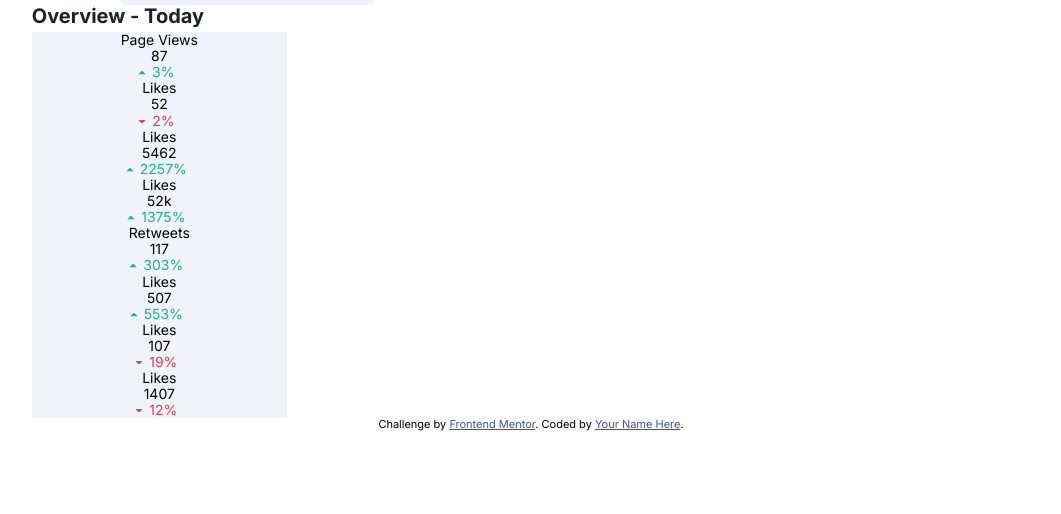
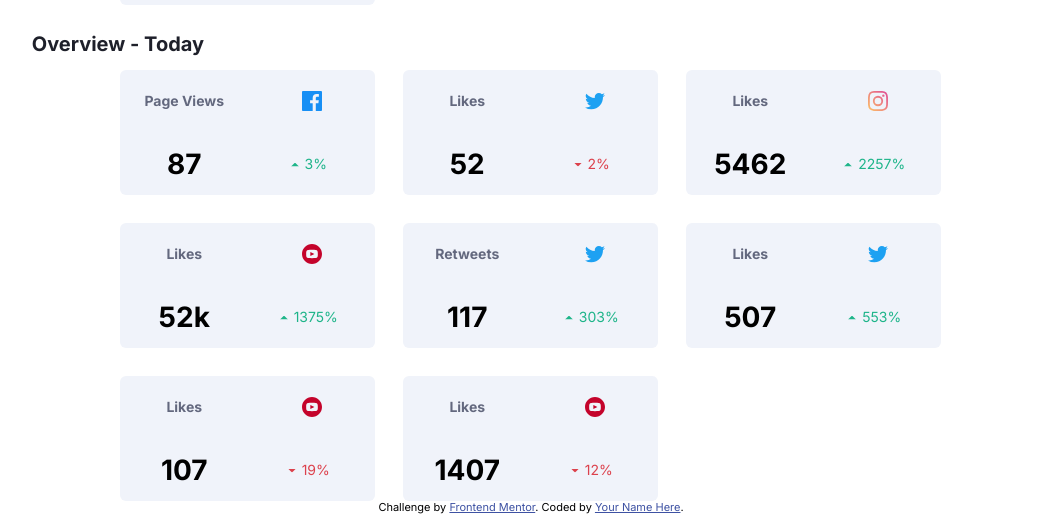
Before and after one commit to VICODE-YT/Social-Media-Dashboard-theme-switch, a plain HTML site: page public/index.html in a window 1280 px wide. Shown: the part 554-1068 px from the top of the page, without its empty margins (109-1170 px from the left). Before the commit the page ends 985 px from the top, so only its background shows below. Drawn offline with Linux system fonts and the light colour scheme.

Commit message:
Bottom overview elements, styled and grided.

```diff
--- a/public/index.css
+++ b/public/index.css
@@ -144,6 +144,8 @@ body{
    flex-direction: column;
    justify-content: space-evenly;
    align-items: center;
+   border-radius: 6px;
+
 }
 /* Dark theme */
 .card-dark-theme{
@@ -152,7 +154,6 @@ body{
 .card{
    height: 216px;
    position:relative;
-   border-radius: 6px;
    overflow:hidden;
 }
 .card__decoration{
@@ -200,6 +201,61 @@ body{
 .card__today-amount {
    font-weight: 700;
 }
+/* Bottom */
+.main-container__overview-today{
+   margin-top: 28px;
+}
+.overview-today__grid-overview{
+   grid-template-columns: repeat(auto-fill,255px);
+   display: grid;
+
+   align-items: center;
+   align-content: center;
+
+   justify-content: center;
+   justify-items: center;
+   row-gap: 28px;
+   column-gap: 28px;
+   margin-top: 14px;
+
+}
+.overview-card{
+   height: 125px;
+   display: grid;
+   grid-template-rows: repeat(2,50%);
+   grid-template-columns: repeat(2,50%);
+
+   justify-content: center;
+   align-content: center;
+
+   justify-items: center;
+   align-items: center;
+
+}
+.overview-card__amount{
+   font-size: 2em;
+   font-weight: 700;
+}
+.icon-facebook{
+   content: url(images/icon-facebook.svg);
+
+}
+.icon-twitter{
+   content: url(images/icon-twitter.svg);
+}
+.icon-instagram{
+   content: url(images/icon-instagram.svg);
+}
+
+.icon-youtube{
+   content: url(images/icon-youtube.svg);
+}
+
+.overview-card__tittle{
+   color:var(--Dark-Grayish-Blue-Text);
+   font-weight: 700;
+}
+
 .positive-amount{
    color: var(--Lime-Green);
 }
--- a/public/index.html
+++ b/public/index.html
@@ -94,7 +94,7 @@
         <div class="overview-card card__facebook-likes">
           <!-- GRID 2X2 -->
           <div class="overview-card__tittle">Likes</div>
-          <div class="overview-card__icon icon-facebook"></div>
+          <div class="overview-card__icon icon-twitter"></div>
           <div class="overview-card__amount">52</div>
           <div class="overview-card__amount-percent negative-amount">2%</div>
         </div>
@@ -110,7 +110,7 @@
         <div class="overview-card card__instagram-views">
           <!-- GRID 2X2 -->
           <div class="overview-card__tittle">Likes</div>
-          <div class="overview-card__icon icon-instagram"></div>
+          <div class="overview-card__icon icon-youtube"></div>
           <div class="overview-card__amount">52k</div>
           <div class="overview-card__amount-percent positive-amount">1375%</div>
         </div>
--- a/public/index.js
+++ b/public/index.js
@@ -10,6 +10,8 @@ const infoTexts = document.getElementsByClassName("info__text");
 const titleDash = document.getElementById("tittle-dashboard");
 const descriptionDash = document.getElementById("description-dashboard");
 const overviewTittle = document.getElementById("overview-tittle");
+
+const overviewCardsAmounts = document.getElementsByClassName("overview-card__amount");
 
 
 
@@ -48,5 +50,8 @@ btnToggle.addEventListener("click",function(){
     for (let cardOverView of cardsOverView) {
         cardOverView.classList.toggle("card-dark-theme");
     }
+    for (let overviewCardAmount of overviewCardsAmounts) {
+        overviewCardAmount.classList.toggle("info__amount--dark-theme");
+    }
 
 },false);
```
